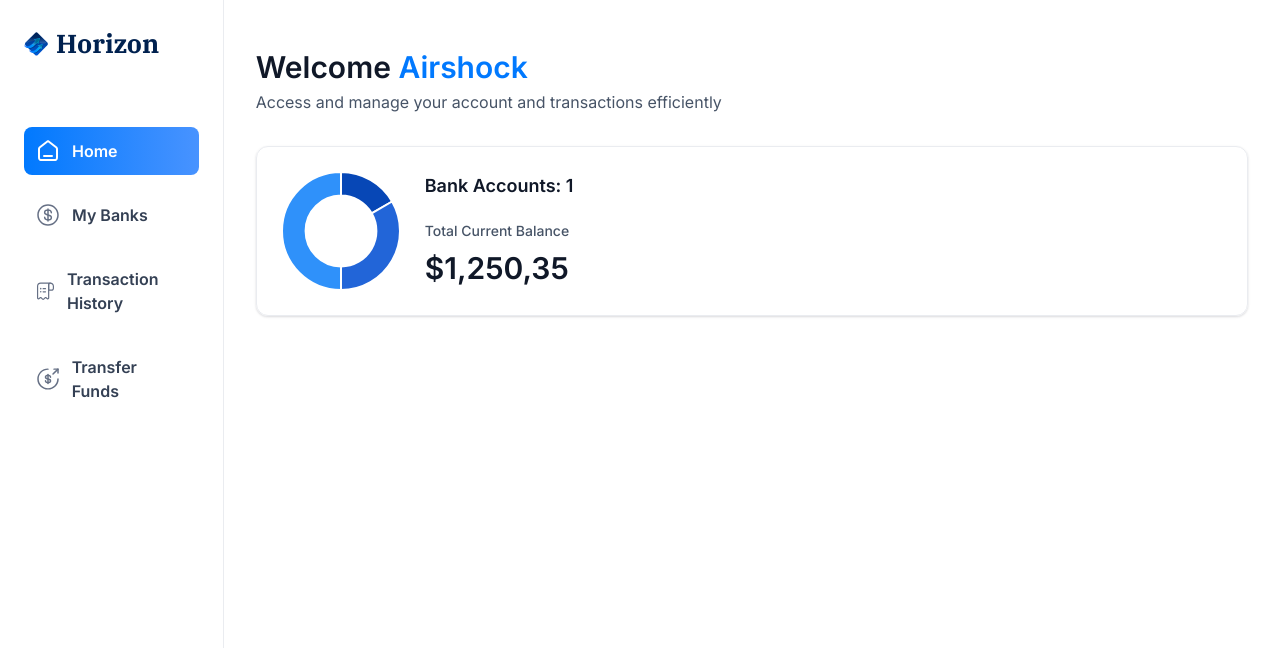
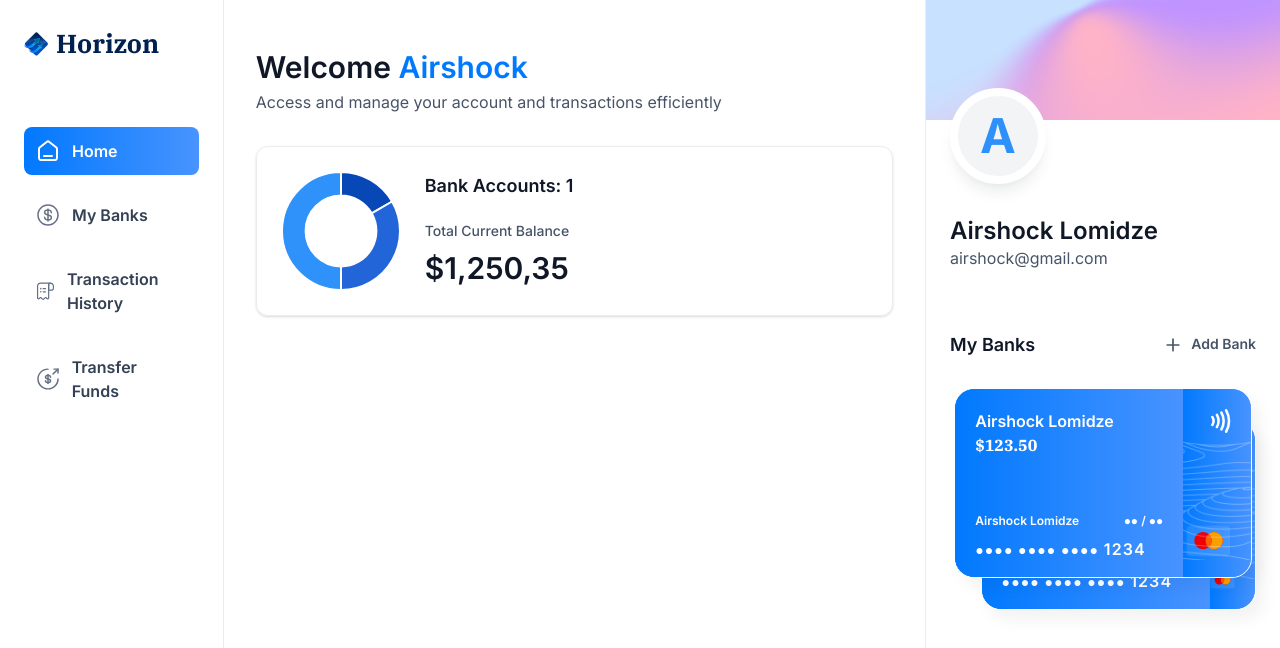
Before and after one commit to Airshock72/horizon, a Next.js app: page / in a window 1280 px wide. Shown: the top 648 px of the page. Built offline with nearby package versions, Linux system fonts and the light colour scheme.

Commit message:
right side bar with bank cards

```diff
--- a/app/(root)/page.tsx
+++ b/app/(root)/page.tsx
@@ -1,8 +1,9 @@
 import HeaderBox from '@/components/HeaderBox'
 import TotalBalanceBox from '@/components/TotalBalanceBox'
+import RightSideBar from '@/components/RightSideBar'
 
 const Home = () => {
-  const loggedIn = { firstName: 'Airshock' }
+  const loggedIn = { firstName: 'Airshock', lastName: 'Lomidze', email: 'airshock@gmail.com' }
   return (
     <section className='home'>
       <div className='home-content'>
@@ -19,7 +20,13 @@
             totalCurrentBalance={1250.35}
           />
         </header>
+
       </div>
+      <RightSideBar
+        user={loggedIn}
+        transactions={[]}
+        banks={[{ currentBalance: 123.50 }, { currentBalance: 500.50 }]}
+      />
     </section>
   )
 }
--- /dev/null
+++ b/components/BankCard.tsx
@@ -0,0 +1,59 @@
+import Link from 'next/link'
+import { formatAmount } from '@/lib/utils'
+import Image from 'next/image'
+
+const BankCard = ({ showBalance = true, ...props }: CreditCardProps) => {
+  return (
+    <div className='flex flex-col'>
+      <Link href='/' className='bank-card'>
+        <div className='bank-card_content'>
+          <div>
+            <h1 className='text-16 font-semibold text-white'>
+              {props.account.name || props.userName}
+            </h1>
+            <p className='font-ibm-plex-serif font-black text-white'>
+              {formatAmount(props.account.currentBalance)}
+            </p>
+          </div>
+          <article className='flex flex-col gap-2'>
+            <div className='flex justify-between'>
+              <h1 className='text-12 font-semibold text-white'>
+                {props.userName}
+              </h1>
+              <h2 className='text-12 font-semibold text-white'>
+                ●● / ●●
+              </h2>
+            </div>
+            <p className='text-14 font-semibold tracking-[1.1px] text-white'>
+              ●●●● ●●●● ●●●● <span className='text-16'>1234</span>
+            </p>
+          </article>
+        </div>
+        <div className='bank-card_icon'>
+          <Image
+            src='/icons/Paypass.svg'
+            width={20}
+            height={24}
+            alt='pay'
+          />
+          <Image
+            src='/icons/mastercard.svg'
+            width={45}
+            height={32}
+            alt='mastercard'
+            className='ml-5'
+          />
+        </div>
+        <Image
+          src='/icons/lines.png'
+          width={316}
+          height={190}
+          alt='lines'
+          className='absolute top-0 left-0'
+        />
+      </Link>
+    </div>
+  )
+}
+
+export default BankCard
--- /dev/null
+++ b/components/RightSideBar.tsx
@@ -0,0 +1,56 @@
+import Link from 'next/link'
+import Image from 'next/image'
+import BankCard from '@/components/BankCard'
+
+const RightSideBar = (props: RightSidebarProps) => {
+  return (
+    <aside className='right-sidebar'>
+      <section className='flex flex-col pb-8'>
+        <div className='profile-banner' />
+        <div className='profile'>
+          <div className='profile-img'>
+            <span className='text-5xl font-bold text-blue-500'>{props.user.firstName[0]}</span>
+          </div>
+          <div className='profile-details'>
+            <h1 className='profile-name'>{props.user.firstName} {props.user.lastName}</h1>
+            <p className='profile-email'>{props.user.email}</p>
+          </div>
+        </div>
+      </section>
+
+      <section className='banks'>
+        <div className='flex w-full justify-between'>
+          <h2 className='header-2'>My Banks</h2>
+          <Link href='/' className='flex gap-2'>
+            <Image src='/icons/plus.svg' width={20} height={20} alt='plus' />
+            <h2 className='text-14 font-semibold text-gray-600'>Add Bank</h2>
+          </Link>
+        </div>
+        {props.banks?.length > 0 && (
+          <div className='relative flex flex-1 flex-col items-center justify-center gap-5'>
+            <div className='relative z-10'>
+              <BankCard
+                key={props.banks[0].$id}
+                account={props.banks[0]}
+                userName={`${props.user.firstName} ${props.user.lastName}`}
+                showBalance={false}
+              />
+            </div>
+            {props.banks[1] && (
+              <div className='absolute right-0 top-8 z-0 w-[90%]'>
+                <BankCard
+                  key={props.banks[1].$id}
+                  account={props.banks[1]}
+                  userName={`${props.user.firstName} ${props.user.lastName}`}
+                  showBalance={false}
+                />
+              </div>
+            )}
+          </div>
+        )}
+      </section>
+    </aside>
+  )
+}
+
+export default RightSideBar
```
Also changed, not shown: types/index.d.ts (+3 -4 lines).
